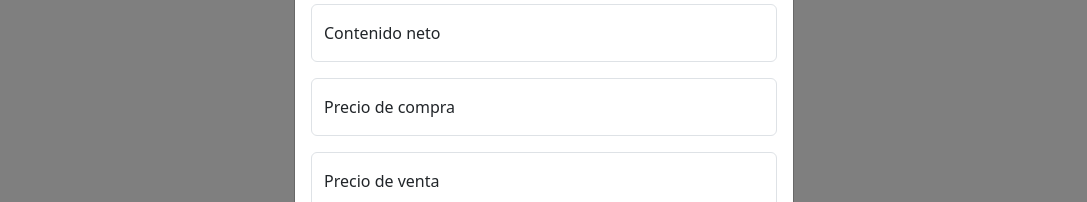
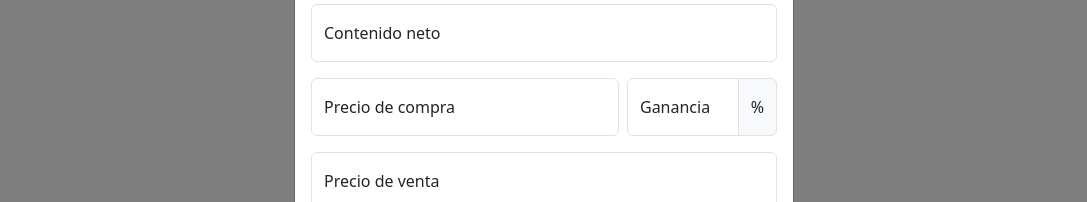
Before and after one commit to crisnk/Monitor-C, a React (Vite) app in the folder 3. Desarrollo/frontend/: page /products in a window 1280 px wide. Both pictures are taken after typing "Sample" into the empty fields and a click on the button "Agregar producto". Shown: the part 486-688 px from the top of the page, without its empty margins (96-1183 px from the left). Built offline with nearby package versions, Linux system fonts and the light colour scheme; no server answers.

Commit message:
feat: implementa input de ganancia sugerida

```diff
--- a/3. Desarrollo/frontend/src/interface/Products/Register.modal.jsx
+++ b/3. Desarrollo/frontend/src/interface/Products/Register.modal.jsx
@@ -1,6 +1,9 @@
-import { useRef } from 'react';
+import { useRef, useState } from 'react';
 
 export default function ModalRegisterProduct() {
+    const [purchasePrice, setPurchasePrice] = useState('');
+    const [profitMargin, setProfitMargin] = useState('');
+    const [sellingPrice, setSellingPrice] = useState('');
     const formRef = useRef(null);
 
     const handleSubmit = (event) => {
@@ -13,6 +16,45 @@ export default function ModalRegisterProduct() {
 
         form.classList.add('was-validated');
     };
+
+    const handlePurchasePriceChange = (event) => {
+        const value = event.target.value;
+        if (value === '') {
+            setPurchasePrice('');
+            setSellingPrice('');
+        } else {
+            // Asegurarse de que el precio de compra sea un número entero
+            const parsedValue = Math.floor(parseInt(value, 10) || 0);
+            setPurchasePrice(parsedValue);
+
+            // Si el porcentaje de ganancia está presente, calcular el precio de venta sugerido
+            if (profitMargin) {
+                const suggestedPrice = Math.floor(parsedValue * (1 + parseInt(profitMargin, 10) / 100));
+                setSellingPrice(suggestedPrice);
+            }
+        }
+
+    };
+
+    const handleProfitMarginChange = (event) => {
+        const value = event.target.value;
+        if (value === '') {
+            setProfitMargin('');
+            setSellingPrice(purchasePrice);  // Si no hay ganancia, el precio de venta es igual al precio de compra
+        } else {
+            // Asegurarse de que el porcentaje de ganancia sea un número entero
+            const parsedValue = Math.floor(parseInt(value, 10) || 0);
+            setProfitMargin(parsedValue);
+
+            // Si el precio de compra está presente, calcular el precio de venta sugerido
+            if (purchasePrice) {
+                const suggestedPrice = Math.floor(purchasePrice * (1 + parsedValue / 100));
+                setSellingPrice(suggestedPrice);
+            }
+        }
+
+    };
+
     return (
         <div className="modal fade" id="register-product-modal">
             <div className="modal-dialog">
@@ -26,42 +68,71 @@ export default function ModalRegisterProduct() {
                     {/* Contenido */}
                     <div className="modal-body">
                         <form id="register-product-form" className="needs-validation" noValidate ref={formRef} onSubmit={handleSubmit}>
+
+                            {/* Código de barras */}
                             <div className="form-floating mb-3">
                                 <input type="text" className="form-control" id="barcode-product" placeholder="Código de barras" required />
                                 <label for="barcode-product">Código de barras</label>
                                 <div className="invalid-feedback">Este campo es obligatorio</div>
                             </div>
+
+                            {/* Nombre del producto */}
                             <div className="form-floating mb-3">
                                 <input type="text" className="form-control" id="name-product" placeholder="Nombre del producto" required />
                                 <label for="name-product">Nombre del producto</label>
                                 <div className="invalid-feedback">Este campo es obligatorio</div>
                             </div>
+
+                            {/* Descripción */}
                             <div className="form-floating mb-3">
                                 <input type="text" className="form-control" id="description-product" placeholder="Nombre del producto" />
                                 <label for="description-product">Descripción</label>
                             </div>
+
+                            {/* Marca */}
                             <div className="form-floating mb-3">
                                 <input type="text" className="form-control" id="brand-product" placeholder="Marca" required />
                                 <label for="brand-product">Marca</label>
                                 <div className="invalid-feedback">Este campo es obligatorio</div>
                             </div>
+
+                            {/* Stock */}
                             <div className="form-floating mb-3">
                                 <input type="text" className="form-control" id="stock-product" placeholder="Stock" required />
                                 <label for="stock-product">Stock</label>
                                 <div className="invalid-feedback">Este campo es obligatorio</div>
                             </div>
+
+                            {/* Contenido neto */}
                             <div className="form-floating mb-3">
                                 <input type="text" className="form-control" id="content-product" placeholder="Contenido neto" required />
                                 <label for="content-product">Contenido neto</label>
                                 <div className="invalid-feedback">Este campo es obligatorio</div>
                             </div>
+
+                            {/* Precio de compra */}
+                            <div className="row g-2">
+                                <div className="col-md-8">
+                                    <div className="form-floating">
+                                        <input type="text" className="form-control" id="purchase-price-product" placeholder="Precio de compra" value={purchasePrice} onChange={handlePurchasePriceChange} required />
+                                        <label htmlFor="purchase-price-product">Precio de compra</label>
+                                        <div className="invalid-feedback">Este campo es obligatorio</div>
+                                    </div>
+                                </div>
+                                <div className="col-md-4">
+                                    <div className="input-group mb-3">
+                                        <div className="form-floating">
+                                            <input type="text" className="form-control" id="profit-margin-product" placeholder="Ganancia" value={profitMargin} onChange={handleProfitMarginChange} />
+                                            <label for="profit-margin-product">Ganancia</label>
+                                        </div>
+                                        <span className="input-group-text">%</span>
+                                    </div>
+                                </div>
+                            </div>
+
+                            {/* Precio de venta */}
                             <div className="form-floating mb-3">
-                                <input type="text" className="form-control" id="purchase-price-product" placeholder="Precio de compra" required />
-                                <label for="purchase-price-product">Precio de compra</label>
-                                <div className="invalid-feedback">Este campo es obligatorio</div>
-                            </div>
-                            <div className="form-floating mb-3">
-                                <input type="text" className="form-control" id="selling-price-product" placeholder="Precio de venta" required />
+                                <input type="text" className="form-control" id="selling-price-product" placeholder="Precio de venta" value={sellingPrice} onChange={(e) => setSellingPrice(e.target.value)} required />
                                 <label for="selling-price-product">Precio de venta</label>
                                 <div className="invalid-feedback">Este campo es obligatorio</div>
                             </div>
```
